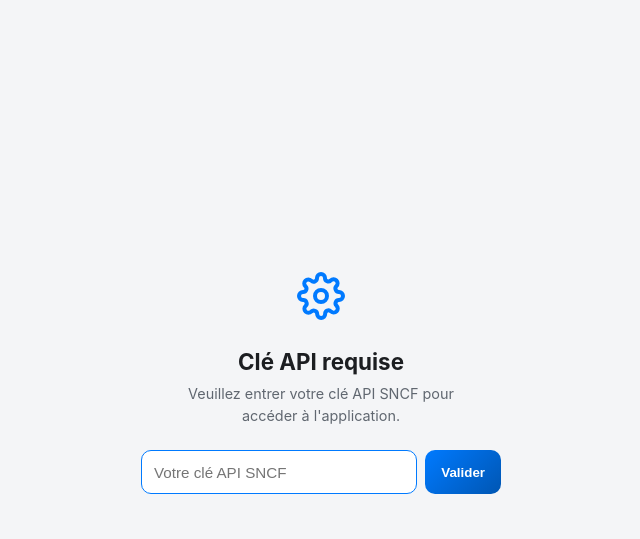
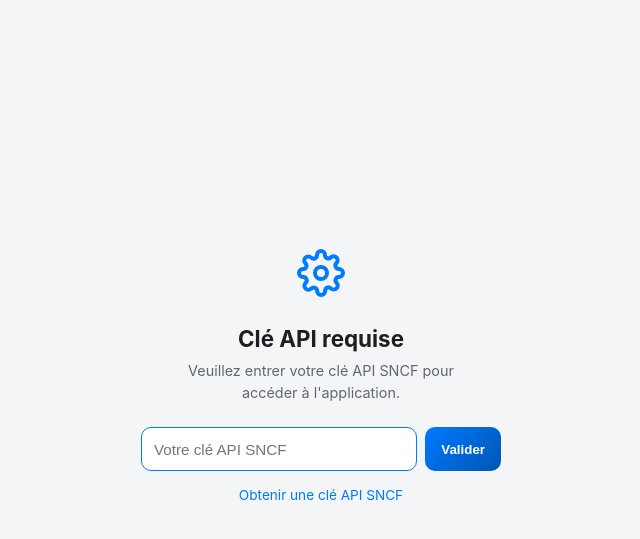
Before and after one commit to boostup/next-departures, a website built with Vite: page index.html in a window 1280 px wide. Shown: the part 17-556 px from the top of the page, without its empty margins (319-959 px from the left). Built offline with nearby package versions, Linux system fonts and the light colour scheme.

Commit message:
feat(ui): add API key help link Add help text with link to SNCF API registration page.

```diff
--- a/index.html
+++ b/index.html
@@ -28,6 +28,11 @@
                     <button id="api-key-submit" class="action-btn-accent">Valider</button>
                 </div>
                 <p id="api-key-error" class="key-error-msg" style="display:none;">Veuillez entrer une clé API valide.
+                </p>
+                <p class="api-key-help">
+                    <a href="https://numerique.sncf.com/inscription/" target="_blank" rel="noopener noreferrer">
+                        Obtenir une clé API SNCF
+                    </a>
                 </p>
             </div>
         </div>
--- a/src/style.css
+++ b/src/style.css
@@ -618,3 +618,18 @@
     margin: 0 0 16px 0;
     line-height: 1.5;
 }
+
+.api-key-help {
+    margin-top: 16px;
+    font-size: 0.85rem;
+    text-align: center;
+}
+
+.api-key-help a {
+    color: var(--accent);
+    text-decoration: none;
+}
+
+.api-key-help a:hover {
+    text-decoration: underline;
+}
```
